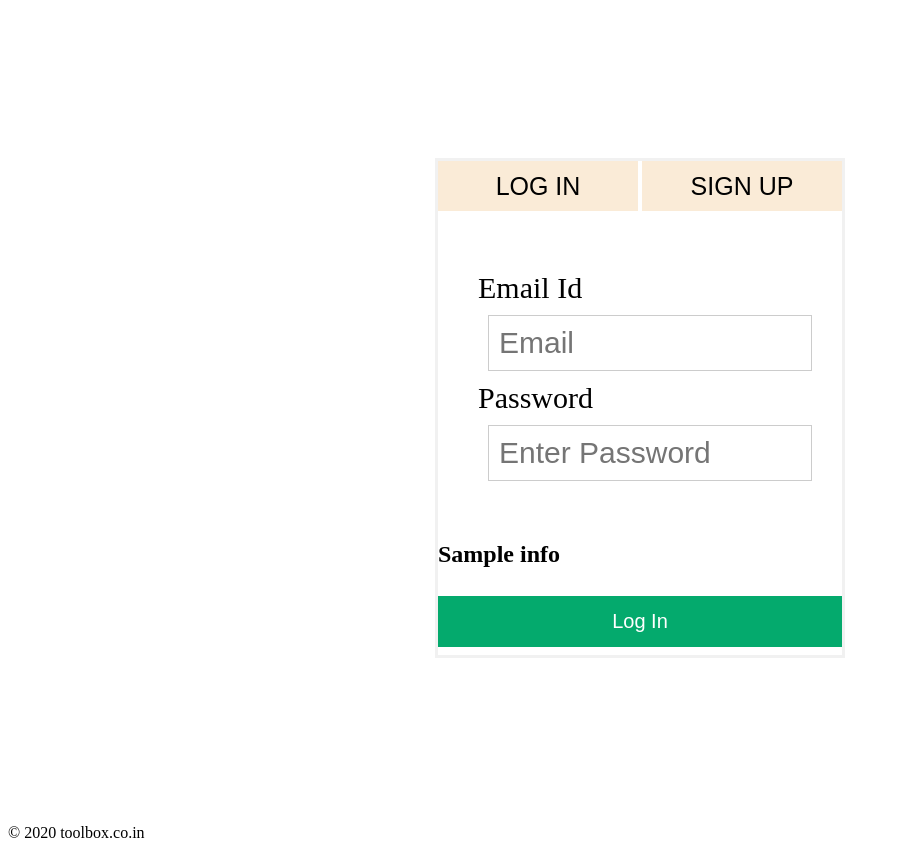
After one commit to alfi30-bat/al, a Django app: template templates/login.html in a window 1280 px wide. The commit adds this page. Shown: the whole page, without its empty margins (0-900 px from the left). Run offline with Django 5.2, Linux system fonts and the light colour scheme; the template is opened without the code that fills it: most values are stand-ins (such as "Sample title", 1, 10 or a date in 2020).

Commit message:
Add files via upload

```diff
--- /dev/null
+++ b/templates/login.html
@@ -0,0 +1,188 @@
+
+<!DOCTYPE html>
+<html>
+<head>
+    <style>
+        /* Bordered form */
+        form {
+            border: 3px solid #f1f1f1;
+        }
+        .lmain{
+            display: flex;
+            justify-content: center;
+            align-items: center;
+            height: 100vh;
+        }
+
+        /* Full-width inputs */
+        input {
+            width: 100%;
+            padding: 12px 20px;
+            margin: 8px 0;
+            display: inline-block;
+            border: 1px solid #ccc;
+            box-sizing: border-box;
+            font-size: 30px;
+            margin: 10px;
+            padding: 10px;
+        }
+        .btn-group .btx {
+            color: black;
+            border: none;
+            background-color: antiquewhite;
+            width: 200px;
+            height: 50px;
+            margin-bottom: 20px;
+            text-align: center;
+            text-decoration: none;
+            display: inline-block;
+            font-size: 25px;
+            cursor: pointer;
+            border-right: none; /* Prevent double borders */
+            border-top:none;
+            border-bottom:none;
+            }
+
+        .btn-group .btx:hover {
+            border-bottom: black 5px solid
+            }
+        /* Set a style for all buttons */
+        #fo{
+            display: grid;
+            margin: 10px;
+            font-size: 30px;
+            padding: 30px;
+        }
+        .button {
+            background-color: #04AA6D;
+            color: white;
+            padding: 14px 20px;
+            margin: 8px 0;
+            border: none;
+            cursor: pointer;
+            width: 100%;
+            font-size: 20px;
+        }
+
+        /* Add a hover effect for buttons */
+        .button:hover {
+            opacity: 0.8;
+        }
+
+        /* Add padding to containers */
+        .container {
+            padding: 16px;
+            width: 410px;
+        }
+
+        /* The "Forgot password" text */
+        span.psw {
+            float: right;
+            padding-top: 16px;
+        }
+
+        /* Change styles for span and cancel button on extra small screens */
+        @media screen and (max-width: 300px) {
+            span.psw {
+                display: block;
+                float: none;
+            }
+            .cancelbtn {
+                width: 100%;
+            }
+        }
+    </style>
+</head>
+<body>
+<div class="lmain">
+
+    <div class="container">
+        <form id="form" action = "{% url 'LOGIN' %}" method = GET>
+            <div class="btn-group">
+                <button type="button" class="btx" style="border-left:none;" onclick="dis()" >LOG IN</button>
+                <button type="button" class="btx" onclick="dis2()" >SIGN UP</button>
+            </div>
+            <div id="fo"></div>
+            <h2>{{info}}</h2>
+            <button class="button" type="submit">Log In</button>
+        </form>
+    </div>
+</div>
+    <footer>
+        <div class="copyright">
+            <p class="mag0"> © 2020 toolbox.co.in </p>
+        </div>
+    </footer>
+</body>
+<script>
+    dis()
+    function dis(){
+        document.getElementById("form").action="{% url 'LOGIN' %}"
+        document.getElementById("fo").innerHTML=""
+        var newElement = document.createElement("label");
+        newElement.innerHTML="Email Id"
+        document.getElementById("fo").appendChild(newElement);
+        var newElement = document.createElement("input");
+        newElement.type="email"
+        newElement.name="email"
+        newElement.placeholder="Email"
+
+        document.getElementById("fo").appendChild(newElement);
+        var newElement = document.createElement("label");
+        newElement.innerHTML="Password"
+        document.getElementById("fo").appendChild(newElement);
+        var newElement = document.createElement("input");
+        newElement.type="password"
+        newElement.name="pass"
+        newElement.placeholder="Enter Password"
+        document.getElementById("fo").appendChild(newElement);
+        document.querySelector('button[type="submit"').innerHTML="Log In"
+
+   }
+   function dis2(){
+        document.getElementById("form").action="{% url 'SIGNIN' %}"
+        document.getElementById("fo").innerHTML=""
+        var newElement = document.createElement("label");
+        newElement.innerHTML="Email Id"
+        document.getElementById("fo").appendChild(newElement);
+        var newElement = document.createElement("input");
+        newElement.type="email"
+        newElement.name="email"
+        newElement.placeholder="Email"
+        document.getElementById("fo").appendChild(newElement);
+
+        var newElement = document.createElement("label");
+        newElement.innerHTML="Username"
+        document.getElementById("fo").appendChild(newElement);
+        var newElement = document.createElement("input");
+        newElement.type="text"
+        newElement.name="username"
+        newElement.placeholder="Username"
+        document.getElementById("fo").appendChild(newElement);
+
+        var newElement = document.createElement("label");
+        newElement.innerHTML="year of enterance exam"
+        document.getElementById("fo").appendChild(newElement);
+        var newElement = document.createElement("input");
+        newElement.type="number"
+        newElement.name="number"
+        const d = new Date();
+        newElement.min=d.getFullYear();
+        newElement.value= d.getFullYear(); // Year
+        newElement.step=1;
+        newElement.max=d.getFullYear()+4;
+        document.getElementById("fo").appendChild(newElement);
+
+        var newElement = document.createElement("label");
+        newElement.innerHTML="Create Password"
+        document.getElementById("fo").appendChild(newElement);
+        var newElement = document.createElement("input");
+        newElement.type="password"
+        newElement.name="pass"
+        newElement.placeholder="Enter Password"
+        document.getElementById("fo").appendChild(newElement);
+
+        document.querySelector('button[type="submit"').innerHTML="Sign Up"
+   }
+</script>
+</html>
```
Also changed, not shown: templates/answerpg.html (+8 -6 lines), templates/page.html (+21 -12 lines).
